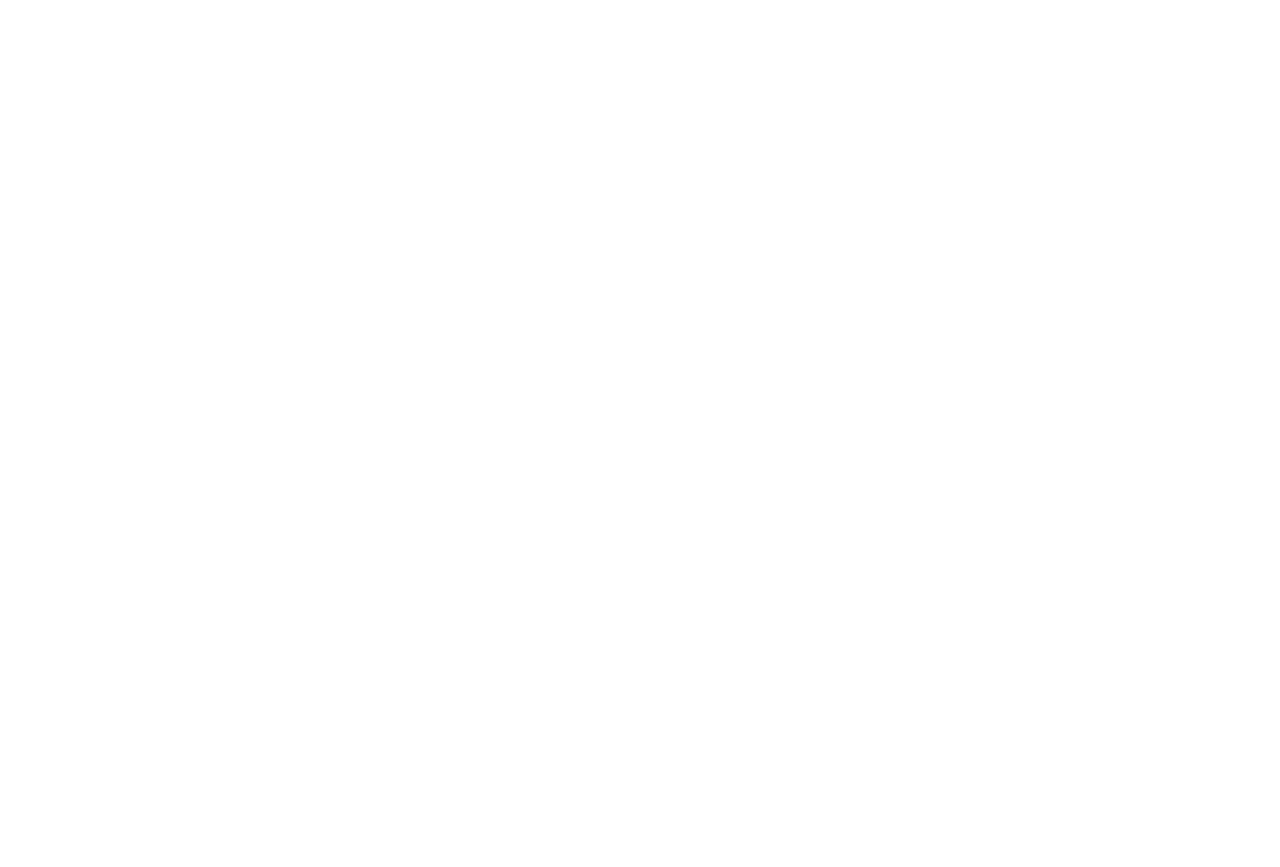
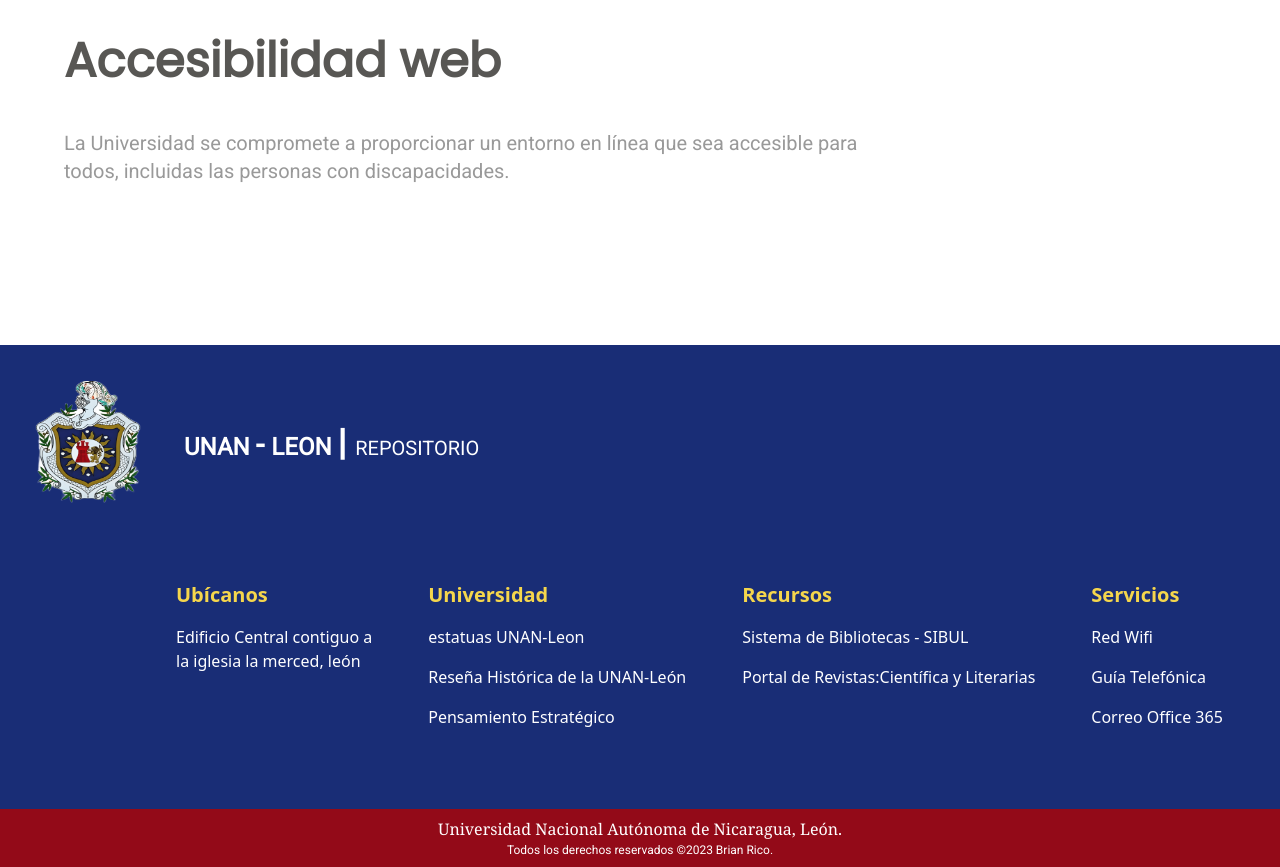
Before and after one commit to Bricret/repositorio-UNAN-Leon, a React (Vite) app: page / in a window 1280 px wide. Shown: the part 3920-4787 px from the top of the page. Before the commit the page ends 2953 px from the top, so only its background shows below. Built offline with nearby package versions, Linux system fonts and the light colour scheme.

Commit message:
footer y tarjetas completadas

```diff
--- a/src/App.jsx
+++ b/src/App.jsx
@@ -1,4 +1,6 @@
-import { Cards } from "./components/Facultades/Cards";
+import { Cards } from "./components/facultades/Cards";
+import { MidSite } from "./components/counter/MidSite";
+import { Footer } from "./components/footer/Footer";
 import { Hero } from "./components/hero/Hero";
 import { Header } from "./components/topper/Header";
 
@@ -12,6 +14,10 @@
       <Hero />
 
       <Cards />
+
+      <MidSite />
+
+      <Footer />
     </>
   )
 }
--- a/src/components/Facultades/Cards.jsx
+++ b/src/components/Facultades/Cards.jsx
@@ -8,7 +8,7 @@
                 <p>Facultades</p>
             </div>
 
-            <div className=" flex items-start justify-start  flex-wrap gap-8 mx-16">
+            <div className=" flex items-start justify-start  flex-wrap gap-8 mx-16 mb-11">
                 <Card
                 />
 
--- /dev/null
+++ b/src/components/counter/MidSite.jsx
@@ -0,0 +1,17 @@
+import backImage from '../../assets/img/Edificio-central-unan-leon.jpg'
+
+export const MidSite = () => {
+  return (
+    <>
+        <div className=" sm:h-screen h-96 grid text-center bg-cover bg-center" style={{ backgroundImage: `url(${ backImage })` }}>
+            <div className="col-start-1 row-start-1  w-full h-full"></div>
+        </div>
+
+        <div className='sm:px-16 px-12 sm:py-40 w-3/4'>
+            <h1 className=' sm:text-5xl text-3xl font-extrabold font-poppins text-[#2E2D29CC] pb-11'>Accesibilidad web</h1>
+            <p className='font-light font-roboto text-xl text-[#999]'>La Universidad se compromete a proporcionar un entorno en línea que sea accesible para todos,
+            incluidas las personas con discapacidades.</p>
+        </div>
+    </>
+    )
+}
--- /dev/null
+++ b/src/components/footer/Footer.jsx
@@ -0,0 +1,23 @@
+import logo from '../../assets/img/logo-UNAN.png'
+import { ItemsFooter } from './ItemsFooter'
+
+
+export const Footer = () => {
+  return (
+    <>
+        <div className=" bg-[#192D76]">
+            <div className='flex items-center'>
+                <img src={logo} alt="Logo-Unanleon" className=' pt-4 sm:m-4 sm:mt-5 sm:w-36 sm:h-40' />
+                <p className='font-roboto pl-2 bg-clip-text py-2 text-white'>
+                <span className=' text-lg sm:text-2xl font-[700] '>UNAN </span> <span className='text-lg sm:text-3xl font-[700] '> - </span>
+                <span className=' text-lg sm:text-2xl font-[700] '>LEON </span> <span className='text-xl sm:text-4xl font-[800] '> | </span>
+                <span className=' text-xs sm:text-xl font-[400] '>REPOSITORIO</span>
+                </p>
+            </div>
+        <ItemsFooter />
+        </div>
+
+    </>
+
+    )
+}
--- /dev/null
+++ b/src/components/footer/ItemsFooter.jsx
@@ -0,0 +1,47 @@
+
+export const ItemsFooter = () => {
+  return (
+        <>
+            <div className=" flex flex-wrap ml-44 mt-10 pb-20  space-x-14 text-[#F5D64C] ">
+                <section>
+                    <h2  className=" pb-4 font-bold text-xl">Ubícanos</h2>
+                    <ul className="text-white space-y-4">
+                        <li><span className=" block">Edificio Central contiguo a</span>la iglesia la merced, león</li>
+                    </ul>
+                </section>
+
+                <section>
+                    <h2 className=" pb-4 font-bold text-xl">Universidad</h2>
+                    <ul className="text-white space-y-4">
+                        <li>estatuas UNAN-Leon</li>
+                        <li>Reseña Histórica de la UNAN-León</li>
+                        <li>Pensamiento Estratégico</li>
+                    </ul>
+                </section>
+
+                <section>
+                    <h2  className=" pb-4 font-bold text-xl">Recursos</h2>
+                    <ul className="text-white space-y-4">
+                        <li>Sistema de Bibliotecas - SIBUL</li>
+                        <li>Portal de Revistas:Científica y Literarias</li>
+                    </ul>
+                </section>
+
+                <section>
+                    <h2  className=" pb-4 font-bold text-xl">Servicios</h2>
+                    <ul className="text-white space-y-4">
+                        <li>Red Wifi</li>
+                        <li>Guía Telefónica</li>
+                        <li>Correo Office 365</li>
+                    </ul>
+                </section>
+
+            </div>
+
+            <div className="bg-[#930A18] text-white p-2 text-center">
+                <p className=" font-serif text-ls">Universidad Nacional Autónoma de Nicaragua, León.</p>
+                <p className=" font-roboto text-[12px]">Todos los derechos reservados ©2023  Brian Rico. </p>
+            </div>
+        </>
+    )
+}
--- a/src/components/topper/Header.jsx
+++ b/src/components/topper/Header.jsx
@@ -14,7 +14,8 @@
       <header className='flex place-content-between'>
         <div className='flex items-center'>
           <img src={logo} alt="Logo-Unanleon" className='w-20 h-24 pt-2 sm:m-4 sm:w-32 sm:h-36' />
-          <p className='font-roboto pl-2 bg-clip-text text-transparent py-2' style={{"background": "linear-gradient(90deg,rgba(29,39,98,1) 0%,rgba(171,3,12,1) 29%,rgba(142,116,36,1) 58%,rgba(173,181,187,1) 95%)", "backgroundClip": "text", 'WebkitBackgroundClip': "text"}}>
+          <p className='font-roboto pl-2 bg-clip-text text-transparent py-2'
+             style={{"background": "linear-gradient(90deg,rgba(29,39,98,1) 0%,rgba(171,3,12,1) 29%,rgba(142,116,36,1) 58%,rgba(173,181,187,1) 95%)", "backgroundClip": "text", 'WebkitBackgroundClip': "text"}}>
             <span className=' text-lg sm:text-3xl font-[700] '>UNAN </span> <span className='text-[#000] text-lg sm:text-3xl font-[700] '> - </span>
             <span className=' text-lg sm:text-3xl font-[700] '>LEON </span> <span className='text-[#605656] text-xl sm:text-4xl font-[800] '> | </span>
             <span className=' text-xs sm:text-xl font-[400] '>REPOSITORIO</span>
```
